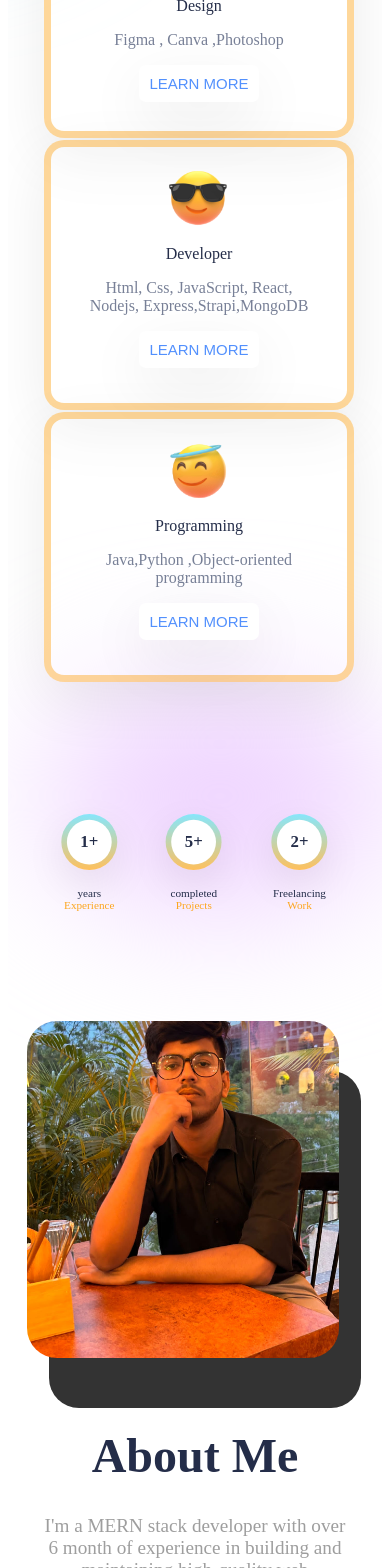
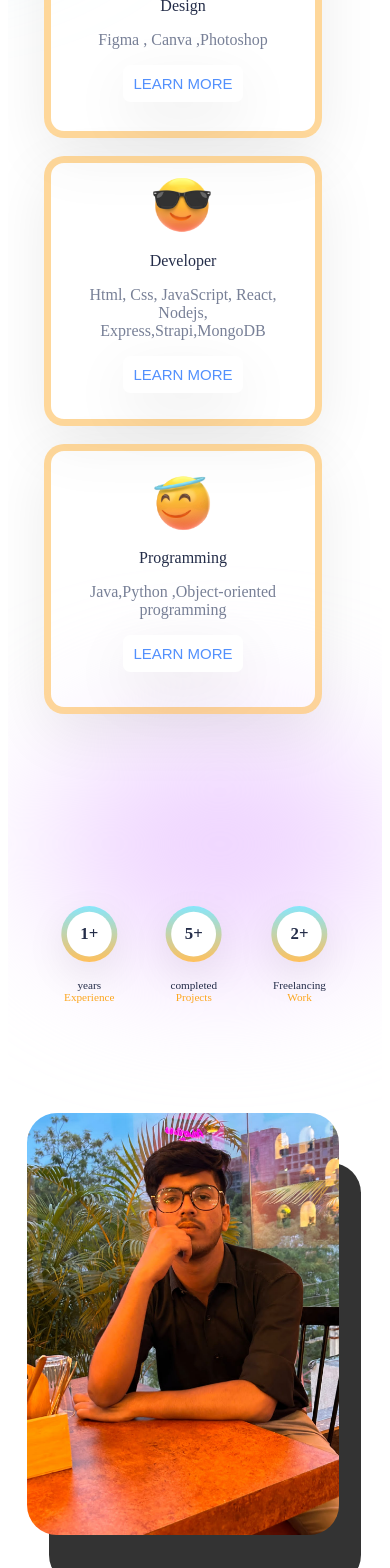
Before and after one commit to ayanhaq03/Portfolio, a React (Vite) app: page / in a window 390 px wide. Shown: the part 1857-3425 px from the top of the page. Built offline with nearby package versions, Linux system fonts and the light colour scheme.

Commit message:
4th commit

```diff
--- a/src/components/About/About.css
+++ b/src/components/About/About.css
@@ -97,7 +97,7 @@
     .a-card {
       margin-top: -100px;
       margin-left: -25px;
-      height: 40vh;
+      height: 50vh;
       width: 80vw;
     }
 
--- a/src/components/Card/Card.css
+++ b/src/components/Card/Card.css
@@ -7,7 +7,6 @@
   gap: 1rem;
   align-items: center;
   justify-content: center;
-
   text-align: center;
   background: rgba(255, 255, 255, 0.26);
   border: 7px solid var(--orangeCard);
@@ -45,7 +44,9 @@
 
 @media screen and (max-width: 480px){
   .card{
-    width: 14rem;
+    width: 12rem;
+
+
 
   }
 }
--- a/src/components/Experience/Experience.css
+++ b/src/components/Experience/Experience.css
@@ -5,6 +5,7 @@
     gap: 5rem;
     height: 30vh;
     margin-bottom: 8rem;
+
     /* darkmode */
     color: var(--black);
   }
@@ -47,6 +48,6 @@
   @media screen and (max-width: 480px) {
       .experience{
           transform: scale(0.7);
-
+          margin-top: 300px;
       }
   }
--- a/src/components/Footer/Footer.css
+++ b/src/components/Footer/Footer.css
@@ -22,6 +22,9 @@
 }
 
 @media screen and (max-width: 480px){
+  .footer{
+    margin-top: 1px;
+  }
   .f-content{
     transform: scale(.5);
   }
--- a/src/components/Project/Project.css
+++ b/src/components/Project/Project.css
@@ -30,14 +30,18 @@
 @media screen and (max-width: 480px) {
   .pl {
     padding: 10px;
-    margin-top: 200px;
+    margin-top: 450px;
+
   }
 
   .pl-texts {
     width: 100%;
   }
+  .pl-list{
+    width:600px;
+    display: flex;
+    flex-direction: column;
+   margin-left: 340px;
+  }
 
-  .pl-desc {
-    display: none;
-  }
 }
--- a/src/components/Services/Services.css
+++ b/src/components/Services/Services.css
@@ -65,7 +65,8 @@
     display: flex;
     flex-direction: column;
     margin-left: 20px;
-    gap: 17rem;
+    margin-right: 20px;
+    gap: 18rem;
   }
   .cards > * {
     position: static;
```
